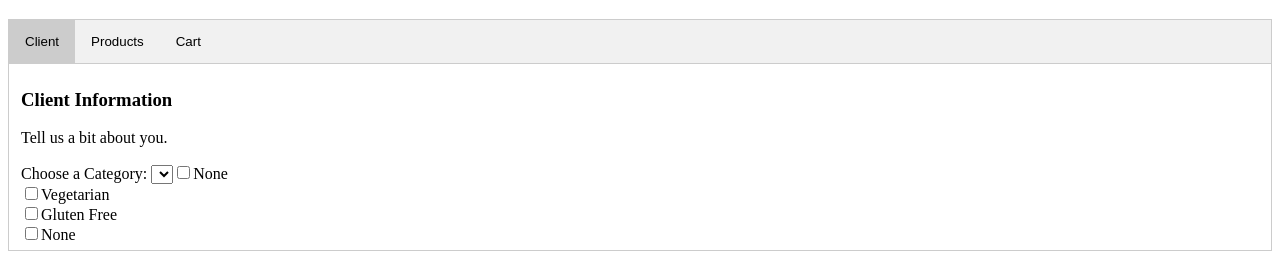
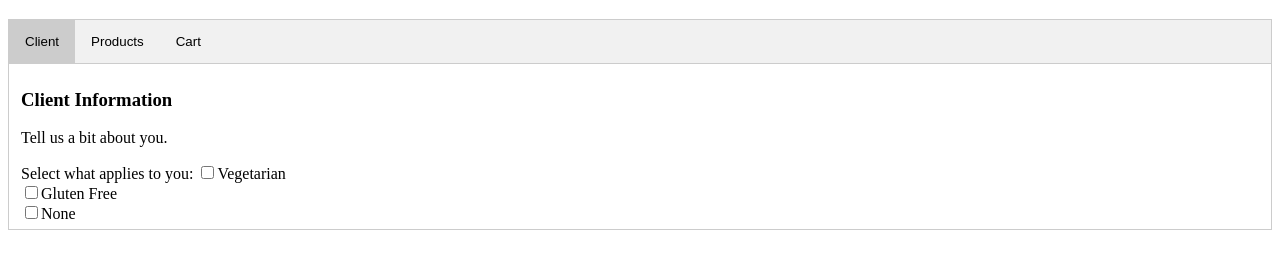
Before and after one commit to hayleyg5/Grocery-Website, a plain HTML site: page index.html in a window 1280 px wide. Both pictures are taken after a click on the button "Client". Shown: the part 61-340 px from the top of the page. Drawn offline with Linux system fonts and the light colour scheme.

Commit message:
Update index.html

```diff
--- a/index.html
+++ b/index.html
@@ -24,10 +24,8 @@
 <div id="Client" class="tabcontent">
   <h3>Client Information</h3>
   <p>Tell us a bit about you.</p>
-	Choose a Category:
-	<select id="dietSelect" name="dietSelect" onchange="populateListProductChoices(this.id, 'displayProduct')">
-      	<input type="checkbox" name="option" value="None">None<br>
-      	<input type="checkbox" name="option" value="Vegetarian">Vegetarian<br>
+	Select what applies to you:
+      	<input type="checkbox" id="dietSelect" name="option" onchange="populateListProductChoices(this.id, 'displayProduct')" value="Vegetarian">Vegetarian<br>
       	<input type="checkbox" name="option" value="GlutenFree">Gluten Free<br>
       	<input type="checkbox" name="option" value="None">None<br>
 	</select>
```
